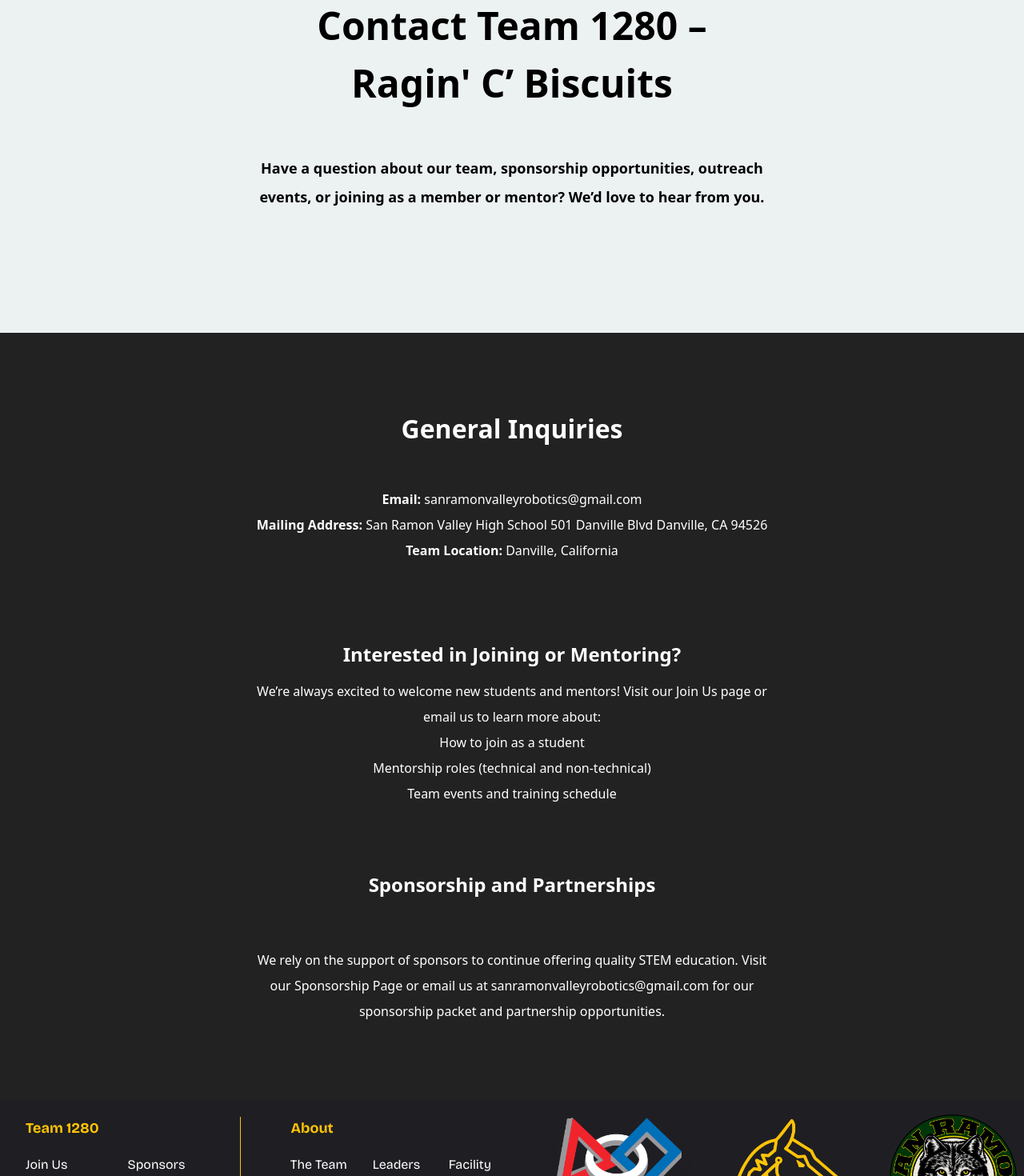
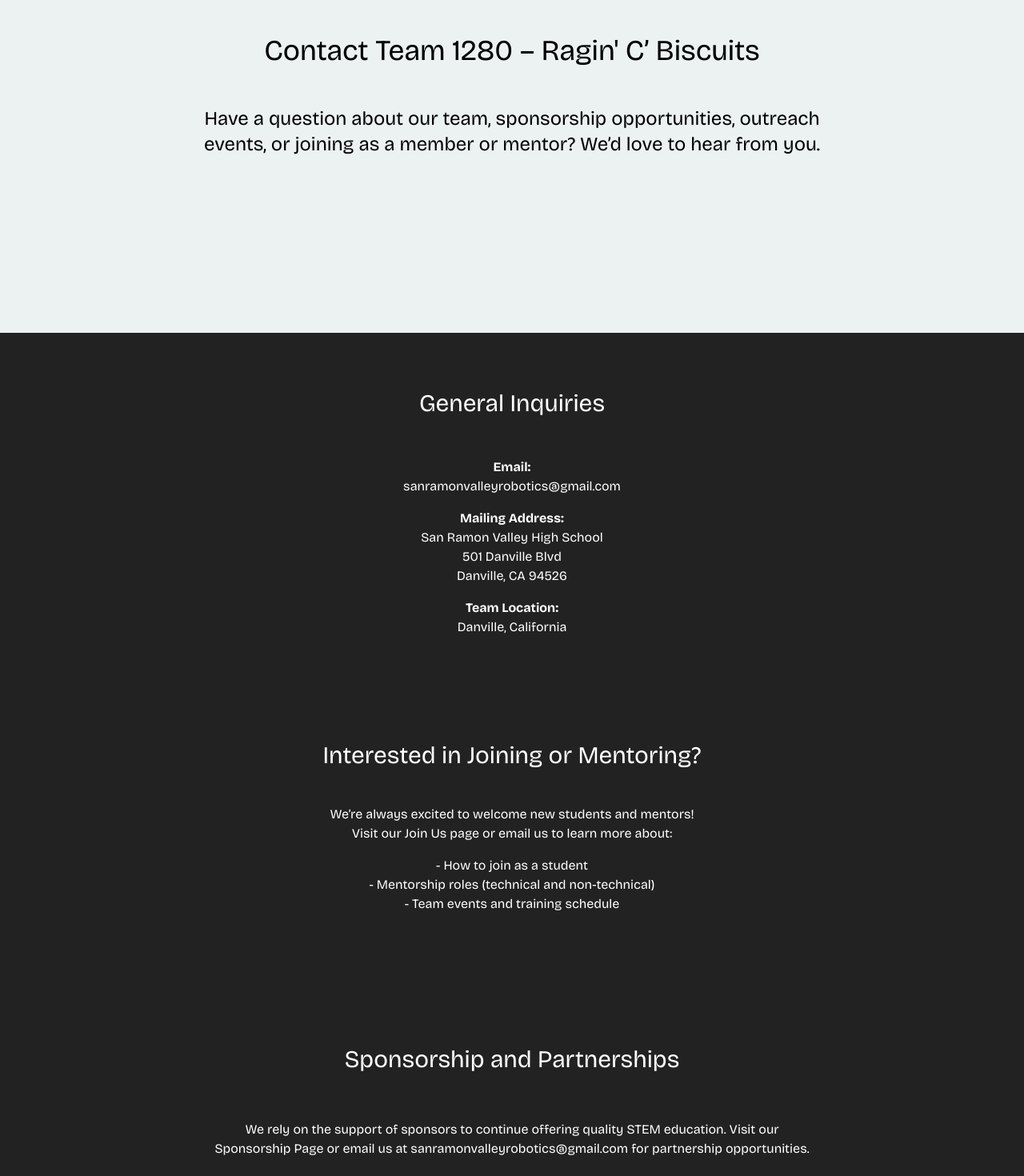
Before and after one commit to Team-1280/1280-website, a React (Vite) app in the folder app/: page /Contact in a window 1280 px wide. Shown: the part 240-1710 px from the top of the page at 80% size. Built offline with nearby package versions, Linux system fonts and the light colour scheme.

Commit message:
font and reformatting

```diff
--- a/app/src/pages/Contact.jsx
+++ b/app/src/pages/Contact.jsx
@@ -1,52 +1,70 @@
+import { Link } from 'react-router-dom';
 import './styles/Contact.css'
 
 const Contact = () => (
     <>
         <section>
             <div className='contact-top-background'>
-                <div className='contact-page-heading'>
+                <div className= "absolute font-bricolage mb-40 size-auto flex items-center text-black text-bold text-4xl text-center pointer-events-auto text-balance">
                     Contact Team 1280 – Ragin' C’ Biscuits
                 </div>
-                <div className='contact-page-subheading'>
+                <div className="absolute font-bricolage mt-10 size-auto flex items-center text-black text-2xl text-center pointer-events-auto text-balance">
                     Have a question about our team, sponsorship opportunities, outreach events, or joining as a member or mentor? We’d love to hear from you.
                 </div>
             </div>
     </section>
     <section>
         <div className='gen-inq-background'>
-            <div className='gen-inq-heading'>
+            <div className='absolute font-bricolage mb-80 size-auto flex items-start text-white text-bold text-3xl text-center pointer-events-auto text-balance'>
                 General Inquiries
             </div>
-            <div className='gen-inq-subheading'>
+            <div className='absolute font-bricolage size-auto flex items-center text-white text-base text-center pointer-events-auto text-balance'>
+                <ul>
+                <li className="font-bold mt-10">Email: </li> sanramonvalleyrobotics@gmail.com
                 <div className='contact-newline'>
-                <span className='contact-page-bold'>Email: </span>sanramonvalleyrobotics@gmail.com
+                <li className="font-bold mt-4">Mailing Address: </li>
+                <ul>
+                    <li>San Ramon Valley High School</li>
+                    <li>501 Danville Blvd</li>
+                <li>Danville, CA 94526</li>
+                </ul>
                 </div>
                 <div className='contact-newline'>
-                <span className='contact-page-bold'>Mailing Address: </span>
-                San Ramon Valley High School
-                501 Danville Blvd
-                Danville, CA 94526
+                <li className="font-bold mt-4">Team Location: </li>Danville, California
                 </div>
-                <div className='contact-newline'>
-                <span className='contact-page-bold'>Team Location: </span>Danville, California
-                </div>
+                </ul>
             </div>
-            <div className='contact-interested-heading'>
+            </div>
+    </section>
+    <section>
+        <div className='interest-background'>
+            <div className='absolute font-bricolage mb-80 size-auto flex items-start text-white text-bold text-3xl text-center pointer-events-auto text-balance'>
                 Interested in Joining or Mentoring?
             </div>
-            <div className='contact-interested-subheading'>
-            We’re always excited to welcome new students and mentors!
-            Visit our Join Us page or email us to learn more about:
-            <div className='contact-newline'>How to join as a student</div>
-            <div className='contact-newline'>Mentorship roles (technical and non-technical)</div>
-            <div className='contact-newline'>Team events and training schedule</div>
+            <div className='absolute font-bricolage mb-30 size-auto flex items-center text-white text-base text-center pointer-events-auto text-balance'>
+            <ul>
+                <li className="mt-15">We’re always excited to welcome new students and mentors!</li>
+                <li className="mb-4">Visit our
+                    <Link to='/Join' className='whitespace-nowrap'> Join Us </Link>
+                    page or email us to learn more about:</li>
+                <li>- How to join as a student</li>
+                <li>- Mentorship roles (technical and non-technical)</li>
+                <li>- Team events and training schedule</li>
+            </ul>
             </div>
-            <div className='contact-sponsors-heading'>
+            </div>
+        </section>
+        <section>
+            <div className='sponsor-background'>
+            <div className='absolute font-bricolage size-auto mb-50 flex items-start text-white text-3xl text-center pointer-events-auto text-balance'>
                 Sponsorship and Partnerships
             </div>
-            <div className='contact-sponsors-subheading'>
-                We rely on the support of sponsors to continue offering quality STEM education.
-                Visit our Sponsorship Page or email us at sanramonvalleyrobotics@gmail.com for our sponsorship packet and partnership opportunities.
+            <div className='absolute font-bricolage size-auto flex items-center text-white text-base text-center pointer-events-auto text-balance'>
+                <div>We rely on the support of sponsors to continue offering quality STEM education.
+                Visit our
+                <Link to='/Donate' className='whitespace-nowrap'> Sponsorship Page </Link>
+                or email us at sanramonvalleyrobotics@gmail.com for partnership opportunities.
+                </div>
             </div>
         </div>
     </section>
--- a/app/src/pages/styles/Contact.css
+++ b/app/src/pages/styles/Contact.css
@@ -12,29 +12,47 @@
     padding-top: 1rem;
 }
 .contact-page-heading {
-    position: absolute;
     color: black;
     font-weight: bold;
     font-size: xxx-large;
-    top: 25%;
-    left: 50%;
     transform: translateX(-50%);
-    text-align: center;
 }
 .contact-page-subheading {
-    position: absolute;
     color: black;
     font-weight: bold;
     font-size: large;
-    top: 60%;
-    left: 50%;
     transform: translateX(-50%);
     line-height: 2;
-    text-align: center;
 }
 .gen-inq-background {
     display: flex;
-    height: 120vh;
+    height: 60vh;
+    justify-content: center;
+    align-items: center;
+    background-position: center;
+    background-size: cover;
+    position: relative;
+    background-color:#222222;
+    overflow: hidden;
+    text-overflow: ellipsis;
+    padding-top: 1rem;
+}
+.interest-background {
+    display: flex;
+    height: 50vh;
+    justify-content: center;
+    align-items: center;
+    background-position: center;
+    background-size: cover;
+    position: relative;
+    background-color:#222222;
+    overflow: hidden;
+    text-overflow: ellipsis;
+    padding-top: 1rem;
+}
+.sponsor-background {
+    display: flex;
+    height: 30vh;
     justify-content: center;
     align-items: center;
     background-position: center;
```
